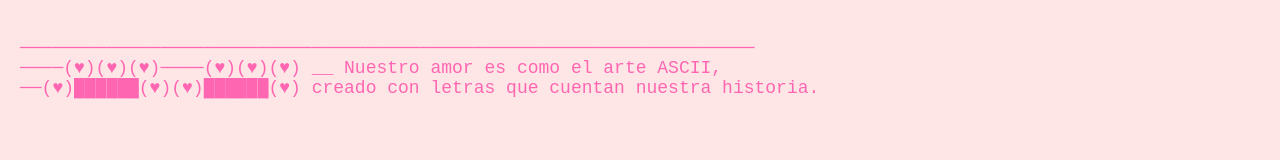
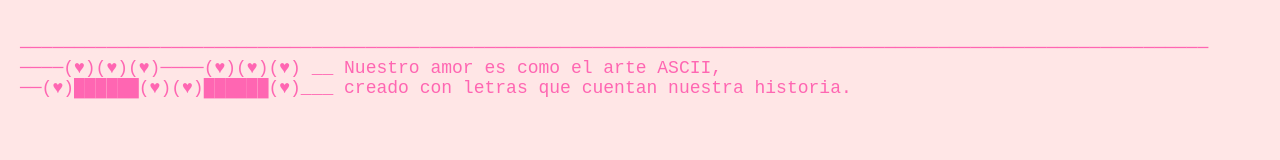
Before and after one commit to k1ngdom0fbullsh1t/ascii-aniversario, a plain HTML site: page index.html in a window 1280 px wide. Drawn offline with Linux system fonts and the light colour scheme.

Commit message:
Update index.html

```diff
--- a/index.html
+++ b/index.html
@@ -58,7 +58,7 @@
 
 
     <pre class="ascii-art-only">
-                ───▄▀▀▀▄▄▄▄▄▄▄▀▀▀▄───
+        ───▄▀▀▀▄▄▄▄▄▄▄▀▀▀▄───
         ─♥─█▒▒░░░░░░░░░▒▒█─♥─
         ─♥──█░░♥░░░░░♥░░█──♥─
         ─▄▄──█░░░▀█▀░░░█──▄▄─
@@ -82,19 +82,19 @@ _'▀█║────────────▄▄─────────
         const daysTogether = Math.floor(timeDiff / (1000 * 60 * 60 * 24));
 
         const heartFrames = [
-            "────────────────────────────────────────────────────────────────────\n",
+            "──────────────────────────────────────────────────────────────────────────────────────────────────────────────\n",
             "────(♥)(♥)(♥)────(♥)(♥)(♥) __ Nuestro amor es como el arte ASCII,\n",
-            "──(♥)██████(♥)(♥)██████(♥) creado con letras que cuentan nuestra historia.\n",
-            "─(♥)████████(♥)████████(♥) Cada línea es un recuerdo, cada espacio un latido,\n",
-            "─(♥)██████████████████(♥) juntos trazamos caminos, en cada paso un destino.\n",
-            "──(♥)████████████████(♥) Como un código que se une, byte a byte,\n",
-            "────(♥)████████████(♥) __ con cada risa y cada abrazo, construimos lo que hay.\n",
-            "──────(♥)████████(♥) Eres el símbolo que da vida a mi trama,\n",
-            "────────(♥)████(♥) __ en este mundo de texto, eres mi mayor panorama.\n",
-            "─────────(♥)██(♥) Así como el ASCII da forma a un mensaje,\n",
-            "───────────(♥) __ nuestro amor es un código que siempre se comparte.\n",
+            "──(♥)██████(♥)(♥)██████(♥)___ creado con letras que cuentan nuestra historia.\n",
+            "─(♥)████████(♥)████████(♥)___ Cada línea es un recuerdo, cada espacio un latido,\n",
+            "─(♥)██████████████████(♥)____ juntos trazamos caminos, en cada paso un destino.\n",
+            "──(♥)████████████████(♥)_____ Como un código que se une, byte a byte,\n",
+            "────(♥)████████████(♥) ______ con cada risa y cada abrazo, construimos lo que hay.\n",
+            "──────(♥)████████(♥) ________ Eres el símbolo que da vida a mi trama,\n",
+            "────────(♥)████(♥) __________ en este mundo de texto, eres mi mayor panorama.\n",
+            "─────────(♥)██(♥) ___________ Así como el ASCII da forma a un mensaje,\n",
+            "───────────(♥) ______________ nuestro amor es un código que siempre se comparte.\n",
             "Entre letras y números, encontramos el sentido... mi amor por ti es el arte que nunca olvido.\n",
-            "────────────────────────────────────────────────────────────────────\n"
+            "──────────────────────────────────────────────────────────────────────────────────────────────────────────────\n"
         ];
 
         const secondHeartFrames = [
```
